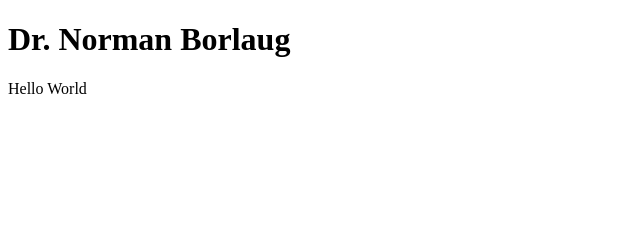
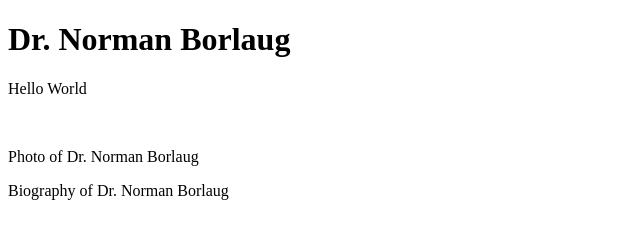
Before and after one commit to Buyaki01/RittaLeandro, a plain HTML site: page index.html in a window 1280 px wide. Shown: the whole page, without its empty margins (0-640 px from the left). Drawn offline with Linux system fonts and the light colour scheme.

Commit message:
Added user story 4 and 5

```diff
--- a/index.html
+++ b/index.html
@@ -25,7 +25,11 @@
     <h1 id="title"> Dr. Norman Borlaug </h1>
     <p> Hello World </p>
     <div id="img-div">
-      <img id="image">
+      <img id="image" >
+      <p id="img-caption"> Photo of Dr. Norman Borlaug </p>
+    </div>
+    <div id="tribute-info">
+      <p>Biography of Dr. Norman Borlaug </p>
     </div>
   </body>
 </html>
```
